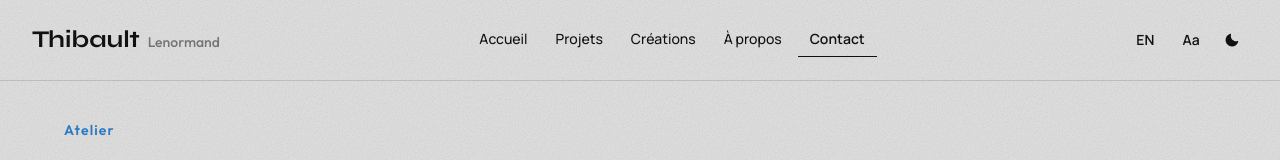
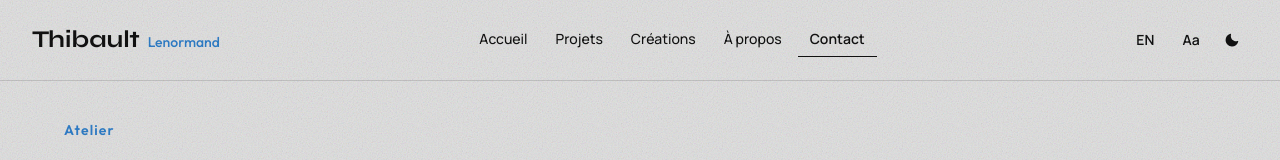
Before and after one commit to ThibaultL24/Portfolio, a React (Vite) app: page /contact in a window 1280 px wide. Shown: the top 160 px of the page. Built offline with nearby package versions, Linux system fonts and the light colour scheme; a web font is replaced by a local one.

Commit message:
Use shirt blue for Lenormand and nav hovers
Keep the name mark and page links on the same accent as the portrait.

Co-authored-by: Thibault Lenormand <ThibaultL24@users.noreply.github.com>

```diff
--- a/src/shared/layout/Navbar.jsx
+++ b/src/shared/layout/Navbar.jsx
@@ -53,7 +53,7 @@ const Navbar = () => {
       borderRadius="0"
       borderBottom="1px solid"
       borderColor={isActive(link.to) ? "brand.ink" : "transparent"}
-      _hover={{ bg: "transparent", opacity: 0.62 }}
+      _hover={{ bg: "transparent", color: "brand.cyan" }}
     >
       {link.label}
     </Button>
--- a/src/shared/ui/BrandMark.jsx
+++ b/src/shared/ui/BrandMark.jsx
@@ -9,7 +9,7 @@ const BrandMark = () => (
     display="flex"
     alignItems="baseline"
     gap={2}
-    _hover={{ opacity: 0.72 }}
+    _hover={{ opacity: 0.86 }}
   >
     <Text
       as="span"
@@ -26,8 +26,7 @@ const BrandMark = () => (
       display={{ base: "none", md: "inline" }}
       fontFamily="'Outfit', sans-serif"
       fontSize="sm"
-      color="brand.ink"
-      opacity={0.5}
+      color="brand.cyan"
     >
       Lenormand
     </Text>
```
